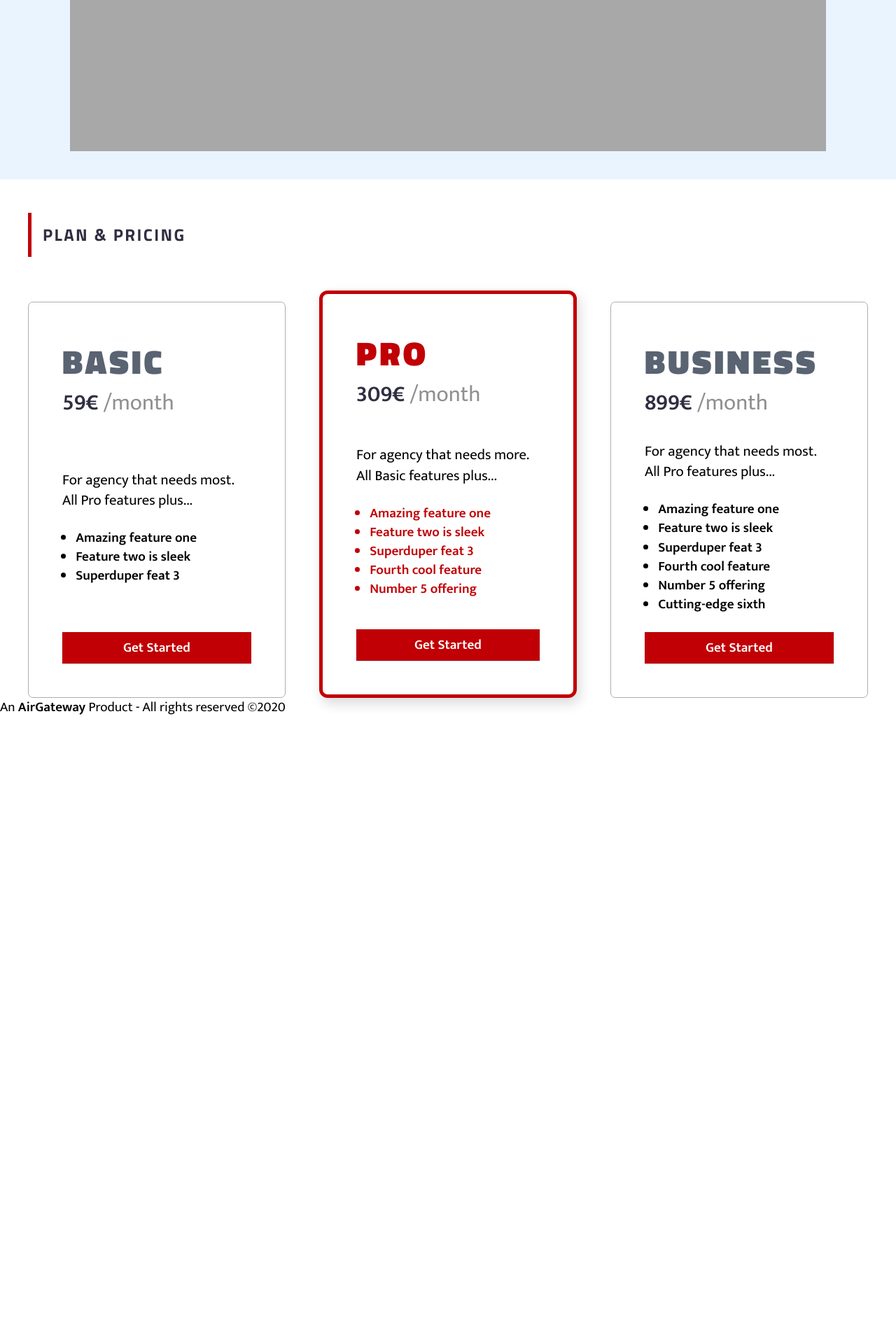
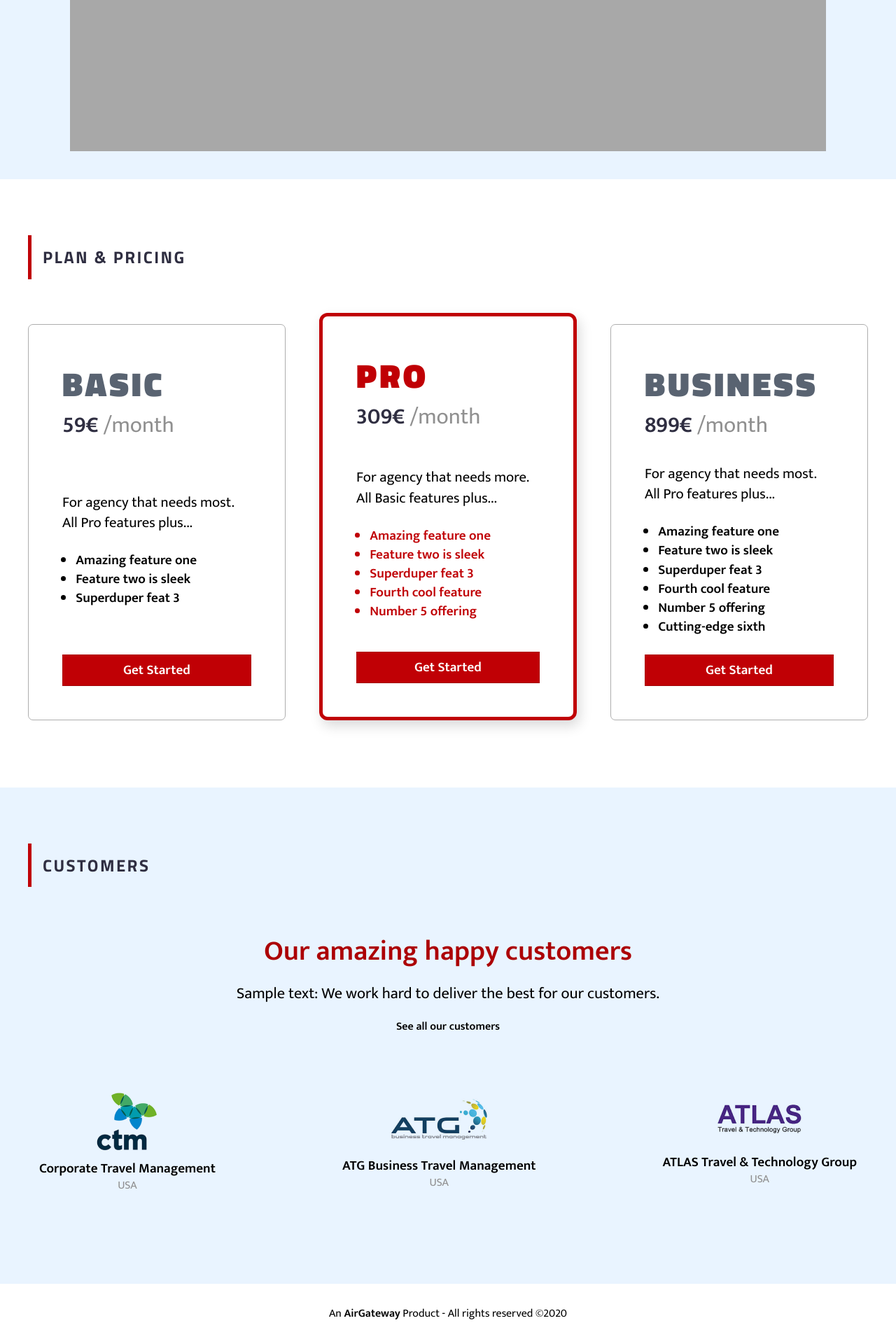
Before and after one commit to tripsimian-labs/bookingpad-web, a Jekyll site: the page built from index.md, in a window 1280 px wide. Shown: the part 2363-4283 px from the top of the page at 70% size. Built offline with Jekyll 4.4.1, drawn with Linux system fonts in a browser that asks for light colours; before the commit the page ends 3389 px from its top, so only the background shows below that.

Commit message:
Add and style Customer section

```diff
--- /dev/null
+++ b/_includes/home_customers.html
@@ -0,0 +1,28 @@
+<div class="homeCustomers">
+    <div class="wrapper">
+        <h2 class="sectionHeading">Customers</h2>
+        <div class="homeCustomersBlurb">
+            <h3>Our amazing happy customers</h3>
+            <p>Sample text: We work hard to deliver the best for our customers.</p>
+            <a href="#">See all our customers</a>
+        </div>
+        <div class="homeCustomersGrid">
+            <div class="homeCustomersItem">
+                <img src="/assets/images/logoCTM.png" alt="">
+                <h4>Corporate Travel Management</h4>
+                <p>USA</p>
+            </div>
+            <div class="homeCustomersItem">
+                <img src="/assets/images/logoATG.png" alt="">
+                <h4>ATG Business Travel Management</h4>
+                <p>USA</p>
+            </div>
+            <div class="homeCustomersItem">
+                <img src="/assets/images/logoATLAS.png" alt="">
+                <h4>ATLAS Travel & Technology Group</h4>
+                <p>USA</p>
+            </div>
+        </div>
+
+    </div>
+</div>
--- a/_layouts/main.html
+++ b/_layouts/main.html
@@ -55,6 +55,7 @@
       {%- include home_features.html -%}
       {%- include home_airlines.html -%}
       {%- include home_pricing.html -%}
+      {%- include home_customers.html -%}
 
     </main>
 
--- a/_sass/layout.scss
+++ b/_sass/layout.scss
@@ -106,8 +106,6 @@ strong {
   }
 }
 
-
-
 .homeFeatures {
   padding: 2rem 1rem;
 
@@ -188,3 +186,56 @@ strong {
     text-align: center;
   }
 }
+
+.homeCustomers {
+  background-color: #e9f4ff;
+  padding: 2rem 1rem 6rem;
+
+  &Grid {
+    display: flex;
+    justify-content: space-between;
+  }
+
+  &Item {
+    padding: 2rem 1rem;
+    text-align: center;
+
+    h4 {
+      font-weight: 600;
+    }
+
+    img {
+      mix-blend-mode: multiply;
+    }
+
+    p {
+      font-size: 1rem;
+      color: $gray;
+    }
+  }
+
+  &Blurb {
+    text-align: center;
+    margin-bottom: 3rem;
+
+    p {
+      font-size: 1.4rem;
+      margin: 1rem auto;
+    }
+    a {
+      font-size: 1rem;
+    }
+  }
+
+  h3 {
+    color: #ac0004;
+    font-size: 2.5rem;
+    font-weight: 600;
+  }
+}
+
+footer {
+  text-align: center;
+  padding: 2rem 1rem;
+  font-size: 1rem;
+}
--- a/_sass/pricing.scss
+++ b/_sass/pricing.scss
@@ -1,4 +1,5 @@
 .homePricing {
+  padding: 2rem 1rem 6rem;
   &Grid {
     display: grid;
     grid-template-columns: repeat(3, 1fr);
@@ -71,9 +72,9 @@
   }
 
   &Cta {
-      display: flex;
-      a {
-          width: 100%;
-      }
+    display: flex;
+    a {
+      width: 100%;
+    }
   }
 }
```
Also changed, not shown: assets/images/logoATG.png (added), assets/images/logoATLAS.png (added), assets/images/logoCTM.png (added).
